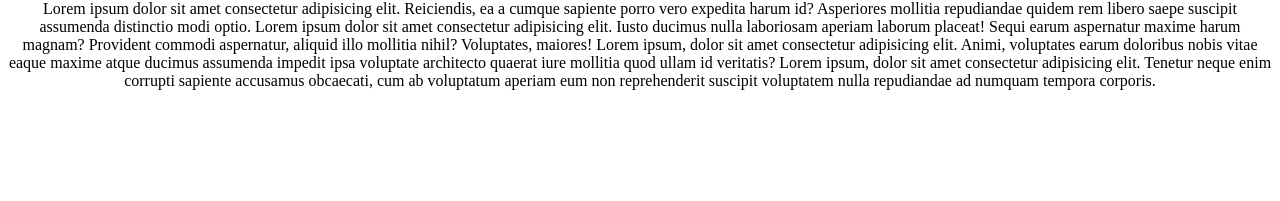
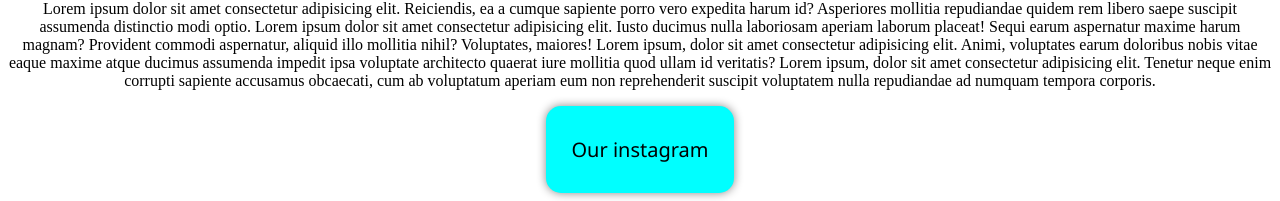
Before and after one commit to Zhumakadyrova/nagima, a plain HTML site: page index.html in a window 1280 px wide. Shown: the part 2519-2720 px from the top of the page. Before the commit the page ends 2625 px from the top, so only its background shows below. Drawn offline with Linux system fonts and the light colour scheme.

Commit message:
button for social way

```diff
--- a/index.html
+++ b/index.html
@@ -118,6 +118,7 @@
       <p>Lorem ipsum dolor sit amet consectetur adipisicing elit. Deserunt, provident pariatur a consectetur accusamus sed distinctio vel! Accusantium ducimus neque ipsa saepe suscipit quos omnis tempora. Quos impedit ab excepturi? Lorem ipsum dolor sit amet consectetur adipisicing elit. Possimus harum saepe amet inventore aut. Sequi mollitia totam, placeat dolorum obcaecati iste nihil sit, quibusdam, iusto autem provident voluptate eveniet doloribus! Lorem ipsum dolor sit amet consectetur, adipisicing elit. Neque a odit fugiat rerum quis repellendus illum atque ullam quidem! Soluta consequatur sapiente nisi aliquam porro ducimus illum rerum ipsum velit. Lorem ipsum dolor sit amet consectetur adipisicing elit. Commodi sapiente accusantium facere ea odit repellat officia incidunt cupiditate dignissimos, beatae maiores pariatur nemo. Vel architecto autem qui temporibus sint voluptatibus.</p>
       <img class="Europe-3" src="https://d27k8xmh3cuzik.cloudfront.net/wp-content/uploads/2018/07/og-s1.jpg">
       <p>Lorem ipsum dolor sit amet consectetur adipisicing elit. Reiciendis, ea a cumque sapiente porro vero expedita harum id? Asperiores mollitia repudiandae quidem rem libero saepe suscipit assumenda distinctio modi optio. Lorem ipsum dolor sit amet consectetur adipisicing elit. Iusto ducimus nulla laboriosam aperiam laborum placeat! Sequi earum aspernatur maxime harum magnam? Provident commodi aspernatur, aliquid illo mollitia nihil? Voluptates, maiores! Lorem ipsum, dolor sit amet consectetur adipisicing elit. Animi, voluptates earum doloribus nobis vitae eaque maxime atque ducimus assumenda impedit ipsa voluptate architecto quaerat iure mollitia quod ullam id veritatis? Lorem ipsum, dolor sit amet consectetur adipisicing elit. Tenetur neque enim corrupti sapiente accusamus obcaecati, cum ab voluptatum aperiam eum non reprehenderit suscipit voluptatem nulla repudiandae ad numquam tempora corporis.</p>
+      <button id="example-1">Our instagram</button>
     </main>
   </body>
 </html>
--- a/style.css
+++ b/style.css
@@ -91,3 +91,23 @@ a{
   margin-left: 20px;
   width: 400px;
 }
+#example-1{
+
+  background-color: aqua;
+  padding: 30px 25px;
+  border: none;
+  border-radius: 15px;
+  color:black;
+  font-weight: 800px;
+  font-size: 20px;
+  font-family: 'Segoe UI', Tahoma, Geneva, Verdana, sans-serif;
+  box-shadow: 0 0 10px rgba(0, 0, 0, 0.474);
+  transition-property: transform, box-shadow, background-colour;
+  transition-duration: 500ms;
+  transition-timing-function: ease-in-out;
+  transition-delay: 0;
+  }
+  #example-1:hover{
+    transform: scale(1.2) rotate(-10deg);
+    box-shadow: 0 0 15px rgba(0, 0, 0, 0.559);
+    background-color: rgba(0, 255, 255, 0.366);
```
